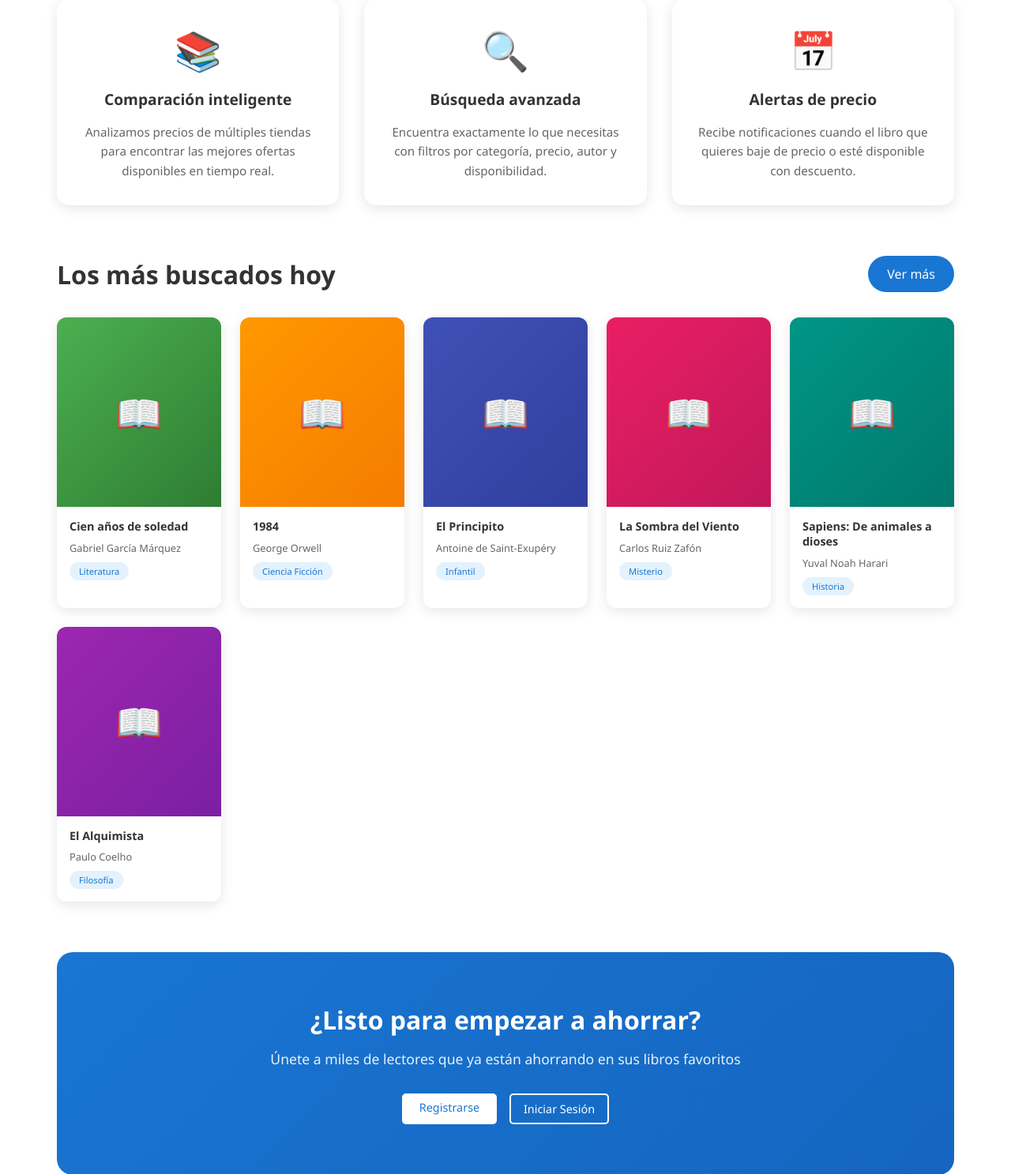
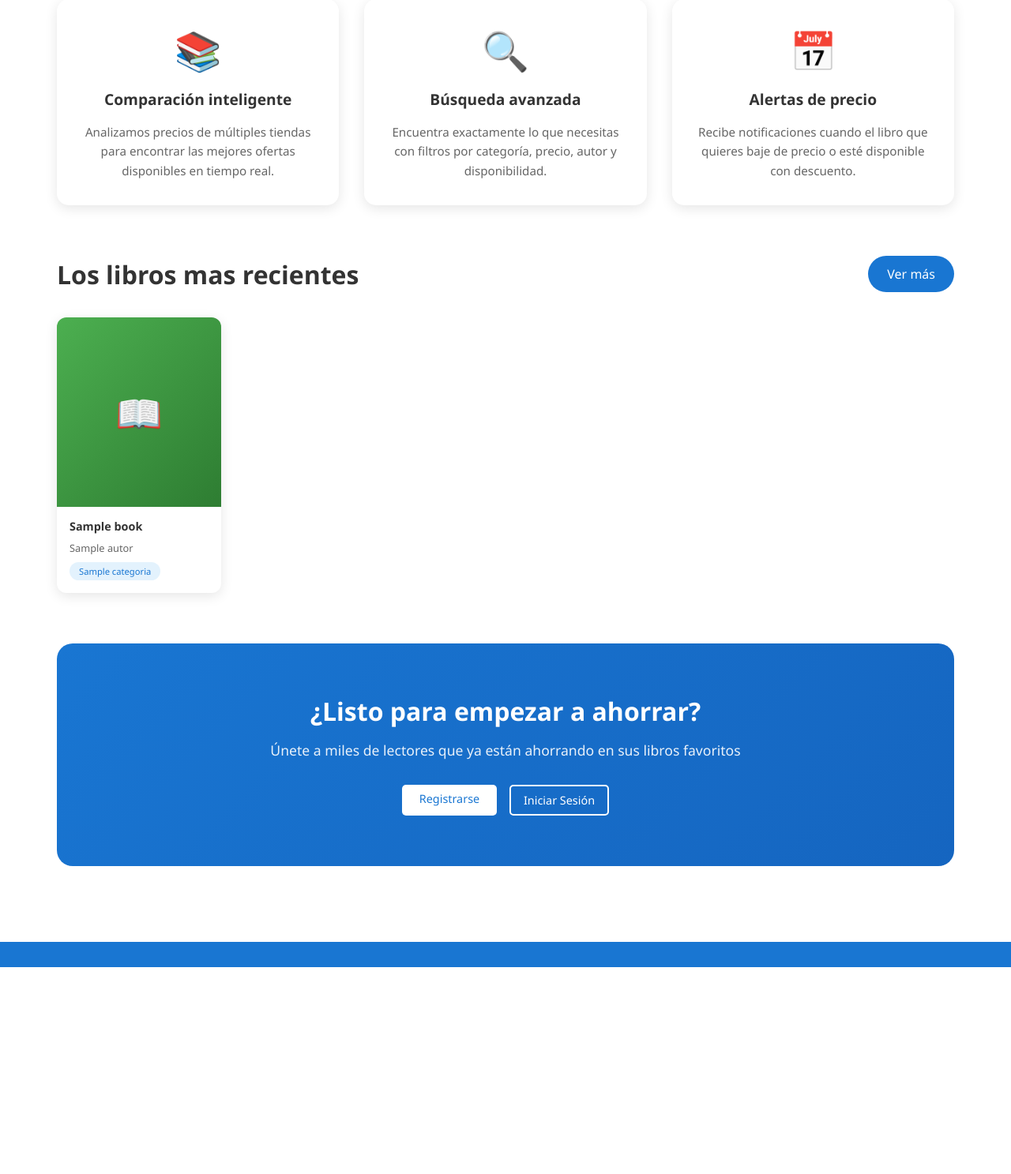
Before and after one commit to santiagoMendivilAlvarez/innovation-project, a Django app: template backend/libros/templates/dashboard.html in a window 1280 px wide. Shown: the part 1088-2575 px from the top of the page at 79% size. After the commit the page ends 2313 px from the top, so only its background shows below. Run offline with Django 3.2, Linux system fonts and the light colour scheme; the template is opened without the code that fills it: most values are stand-ins (such as "Sample title", 1, 10 or a date in 2020).

Commit message:
[ADD] Added most recent books in main page

```diff
--- a/backend/libros/templates/dashboard.html
+++ b/backend/libros/templates/dashboard.html
@@ -75,59 +75,32 @@
     <!-- Show default content -->
     <div class="books-section">
         <div class="section-header">
-            <h2 class="section-title">Los más buscados hoy</h2>
-            <a href="#" class="view-all-btn">Ver más</a>
+            <h2 class="section-title">Los libros mas recientes</h2>
+            <a href="{% url "libros" %}" class="view-all-btn">Ver más</a>
         </div>
 
         <div class="books-grid">
+            {% if last_ten_books %}
+                {% for book in last_ten_books %}
                     <div class="book-card">
                         <div class="book-cover" style="background: linear-gradient(135deg, #4caf50, #2e7d32);">📖</div>
                         <div class="book-info">
-                    <h4 class="book-title">Cien años de soledad</h4>
-                    <p class="book-author">Gabriel García Márquez</p>
-                    <span class="book-category">Literatura</span>
+                            <h4 class="book-title">{{ book.titulo }}</h4>
+                            <p class="book-author">{{ book.autor }}</p>
+                            <span class="book-category">{{ book.categoria.nombre }}</span>
                         </div>
                     </div>
-            <div class="book-card">
-                <div class="book-cover" style="background: linear-gradient(135deg, #ff9800, #f57c00);">📖</div>
-                <div class="book-info">
-                    <h4 class="book-title">1984</h4>
-                    <p class="book-author">George Orwell</p>
-                    <span class="book-category">Ciencia Ficción</span>
+                {% endfor %}
+            {% else %}
+                <div class="row d-flex">
+                    <div class="col-md-12 col-lg-12 col-sm-12 text-center">
+                        <h3>
+                        No books available
+                        </h3>
                     </div>
                 </div>
-            <div class="book-card">
-                <div class="book-cover" style="background: linear-gradient(135deg, #3f51b5, #303f9f);">📖</div>
-                <div class="book-info">
-                    <h4 class="book-title">El Principito</h4>
-                    <p class="book-author">Antoine de Saint-Exupéry</p>
-                    <span class="book-category">Infantil</span>
-                </div>
-            </div>
-            <div class="book-card">
-                <div class="book-cover" style="background: linear-gradient(135deg, #e91e63, #c2185b);">📖</div>
-                <div class="book-info">
-                    <h4 class="book-title">La Sombra del Viento</h4>
-                    <p class="book-author">Carlos Ruiz Zafón</p>
-                    <span class="book-category">Misterio</span>
-                </div>
-            </div>
-            <div class="book-card">
-                <div class="book-cover" style="background: linear-gradient(135deg, #009688, #00796b);">📖</div>
-                <div class="book-info">
-                    <h4 class="book-title">Sapiens: De animales a dioses</h4>
-                    <p class="book-author">Yuval Noah Harari</p>
-                    <span class="book-category">Historia</span>
-                </div>
-            </div>
-            <div class="book-card">
-                <div class="book-cover" style="background: linear-gradient(135deg, #9c27b0, #7b1fa2);">📖</div>
-                <div class="book-info">
-                    <h4 class="book-title">El Alquimista</h4>
-                    <p class="book-author">Paulo Coelho</p>
-                    <span class="book-category">Filosofía</span>
-                </div>
-            </div>
+            {% endif %}
+
         </div>
     </div>
     {% if not request.user.is_authenticated %}
--- a/backend/libros/views.py
+++ b/backend/libros/views.py
@@ -1,6 +1,7 @@
 """
 Views for the libros app.
 """
+from datetime import datetime
 from django.shortcuts               import render, redirect
 from django.contrib.auth            import get_user_model
 from .models                        import Libro
@@ -48,6 +49,7 @@ def home_view(request: HttpRequest) -> HttpResponse:
         user           = request.user
         intereses_list = user.get_intereses_list()
         search_query   = request.GET.get('search', '').strip()
+        last_ten_books = Libro.objects.order_by('-fecha_creacion')[:10]
         if search_query:
             return redirect(f'book_search?search={search_query}') # @todo: This must search the books in another view.
         context = {
@@ -56,6 +58,7 @@ def home_view(request: HttpRequest) -> HttpResponse:
             'intereses_display': user.get_intereses_display(),
             'total_intereses'  : len(intereses_list),
             'email_verified'   : user.email_verificado,
+            'last_ten_books'   : last_ten_books
         }
 
     return render(request, 'dashboard.html', context)
```
Lines whose indentation alone changed are shown as unchanged.
